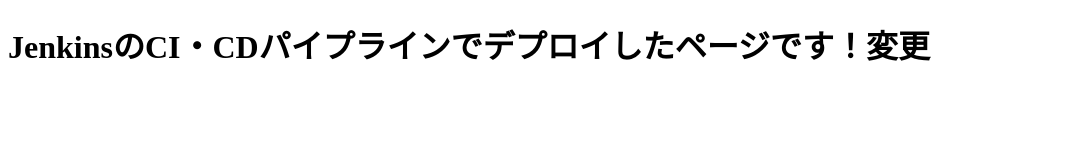
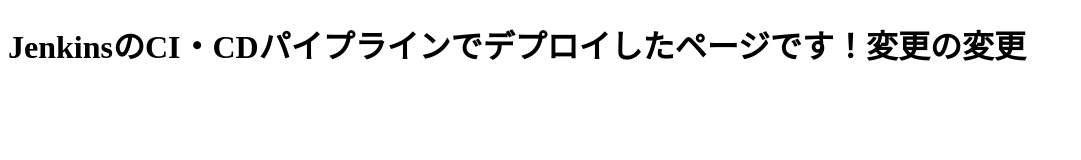
Before and after one commit to shunya-sunaba/JenkinsPipelineDemo, a plain HTML site: page index.html in a window 1280 px wide. Shown: the whole page, without its empty margins (0-1081 px from the left). Drawn offline with Linux system fonts and the light colour scheme.

Commit message:
Update index.html

```diff
--- a/index.html
+++ b/index.html
@@ -4,6 +4,6 @@
 <meta charset="UTF-8">
 </head>
 <body>
-<h1>JenkinsのCI・CDパイプラインでデプロイしたページです！変更</h1>
+<h1>JenkinsのCI・CDパイプラインでデプロイしたページです！変更の変更</h1>
 </body>
 </html>
```
